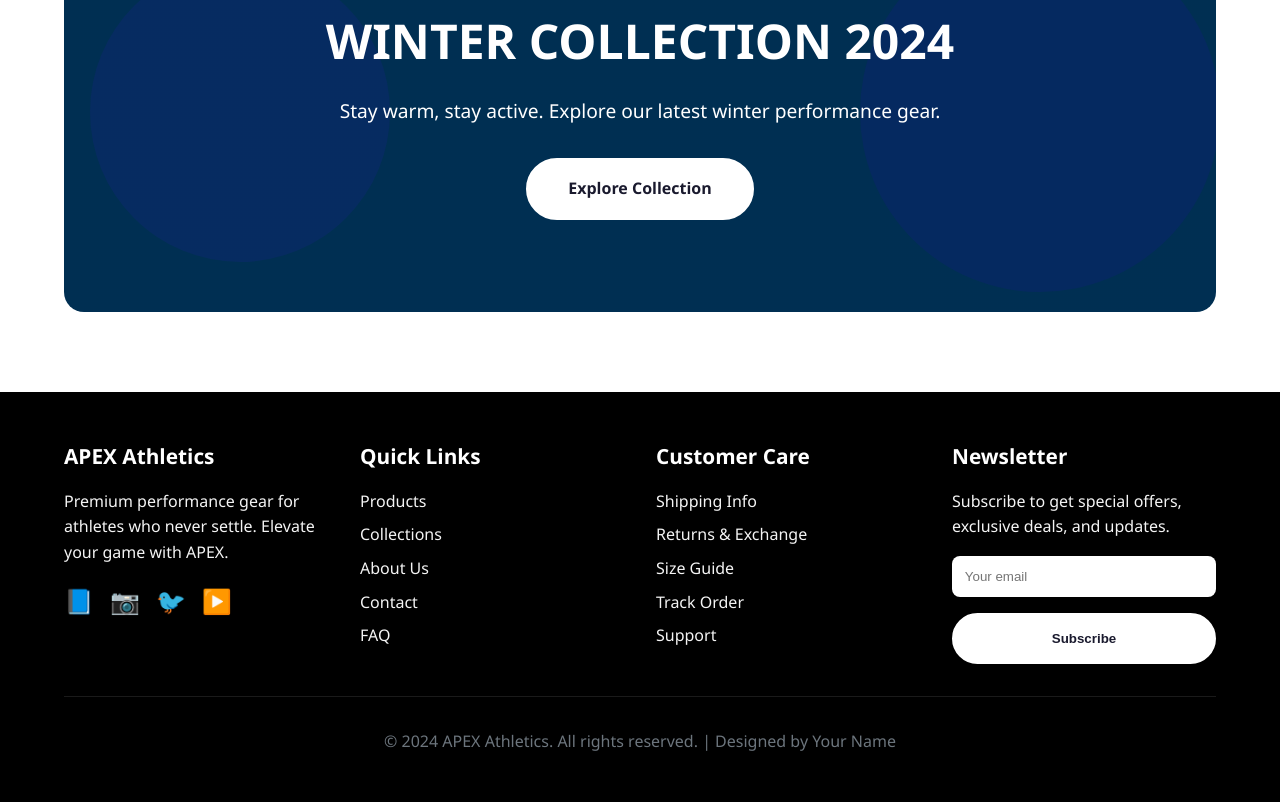
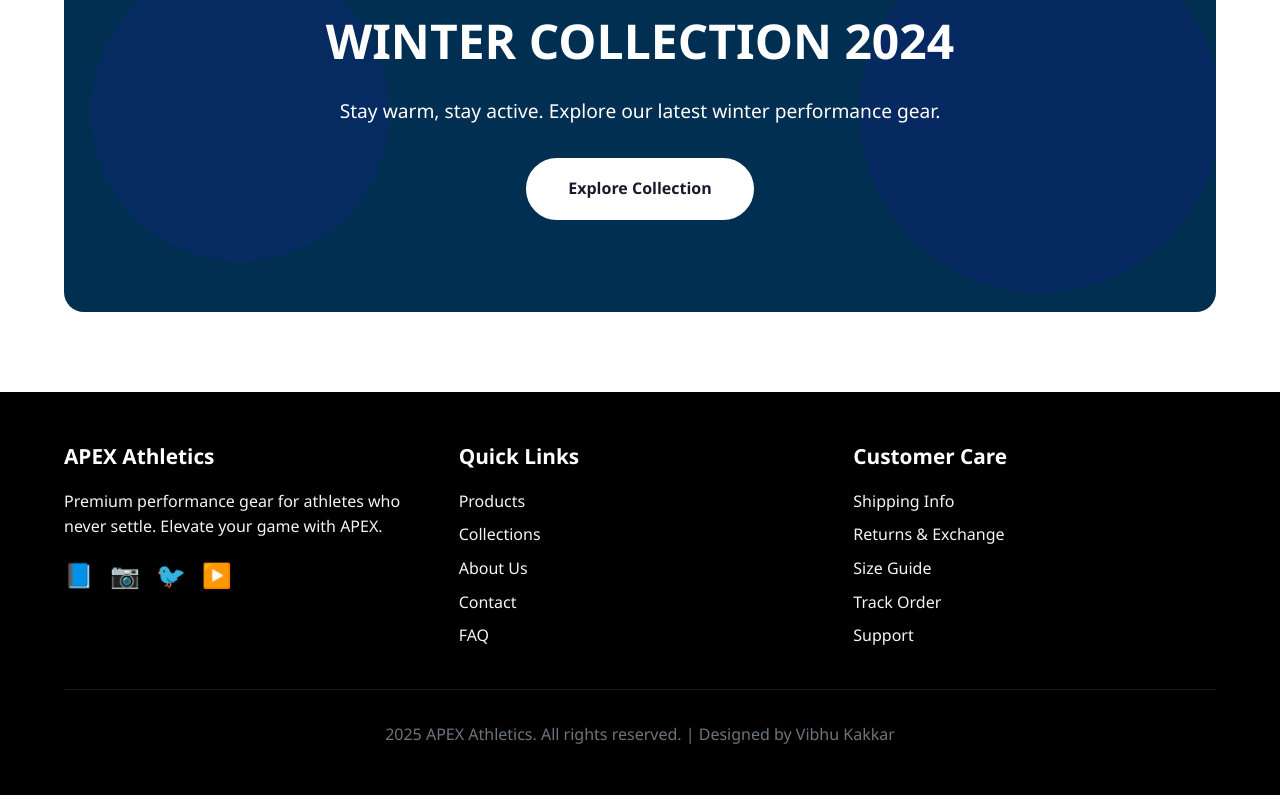
Before and after one commit to vibhukakkar/Capstone_Project, a plain HTML site: page index.html in a window 1280 px wide. Shown: the part 3075-3877 px from the top of the page. Drawn offline with Linux system fonts and the light colour scheme.

Commit message:
updating footer
Removed commented sections for hero, features, products, collection banner, and footer. Updated footer copyright year and designer name.

```diff
--- a/index.html
+++ b/index.html
@@ -16,7 +16,6 @@
         </nav>
     </header>
 
-    <!-- Hero Section -->
     <section class="hero" id="home">
         <div class="hero-content">
             <h1>ELEVATE YOUR PERFORMANCE</h1>
@@ -26,7 +25,7 @@
         </div>
     </section>
 
-    <!-- Features Section -->
+
     <section class="features">
         <div class="section-title">
             <h2>Why Choose APEX</h2>
@@ -51,14 +50,13 @@
         </div>
     </section>
 
-    <!-- Products Section -->
     <section class="products" id="products">
         <div class="section-title">
             <h2>Featured Products</h2>
             <p>Discover our latest collection</p>
         </div>
         <div class="products-grid">
-            <!-- Product 1 -->
+
             <div class="product-card">
                 <div class="product-image">
                     <span class="product-badge">NEW</span>
@@ -80,7 +78,6 @@
                 </div>
             </div>
 
-            <!-- Product 2 -->
             <div class="product-card">
                 <div class="product-image">
                     <span class="product-badge">SALE</span>
@@ -101,7 +98,7 @@
                 </div>
             </div>
 
-            <!-- Product 3 -->
+
             <div class="product-card">
                 <div class="product-image">
                     <svg width="200" height="200" viewBox="0 0 200 200">
@@ -121,7 +118,7 @@
                 </div>
             </div>
 
-            <!-- Product 4 -->
+
             <div class="product-card">
                 <div class="product-image">
                     <span class="product-badge">TRENDING</span>
@@ -142,7 +139,6 @@
                 </div>
             </div>
 
-            <!-- Product 5 -->
             <div class="product-card">
                 <div class="product-image">
                     <svg width="200" height="200" viewBox="0 0 200 200">
@@ -161,7 +157,6 @@
                 </div>
             </div>
 
-            <!-- Product 6 -->
             <div class="product-card">
                 <div class="product-image">
                     <span class="product-badge">NEW</span>
@@ -184,7 +179,7 @@
         </div>
     </section>
 
-    <!-- Collection Banner -->
+
     <section class="collection-banner" id="collections">
         <div class="collection-content">
             <h2>WINTER COLLECTION 2024</h2>
@@ -193,7 +188,7 @@
         </div>
     </section>
 
-    <!-- Footer -->
+
     <footer>
         <div class="footer-content">
             <div class="footer-section">
@@ -226,15 +221,10 @@
                     <li><a href="#support">Support</a></li>
                 </ul>
             </div>
-            <div class="footer-section">
-                <h3>Newsletter</h3>
-                <p>Subscribe to get special offers, exclusive deals, and updates.</p>
-                <input type="email" placeholder="Your email" style="width: 100%; padding: 0.8rem; border-radius: 8px; border: none; margin-top: 1rem;">
-                <button class="btn" style="margin-top: 1rem; width: 100%;">Subscribe</button>
-            </div>
+
         </div>
         <div class="footer-bottom">
-            <p>&copy; 2024 APEX Athletics. All rights reserved. | Designed by Your Name</p>
+            <p> 2025 APEX Athletics. All rights reserved. | Designed by Vibhu Kakkar </p>
         </div>
     </footer>
 </body>
```
